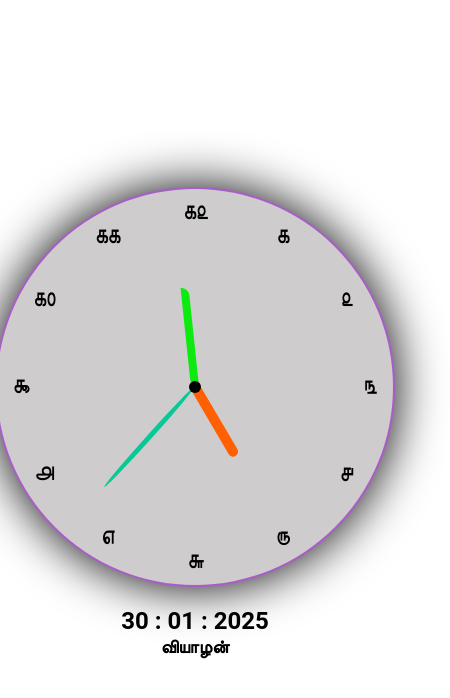
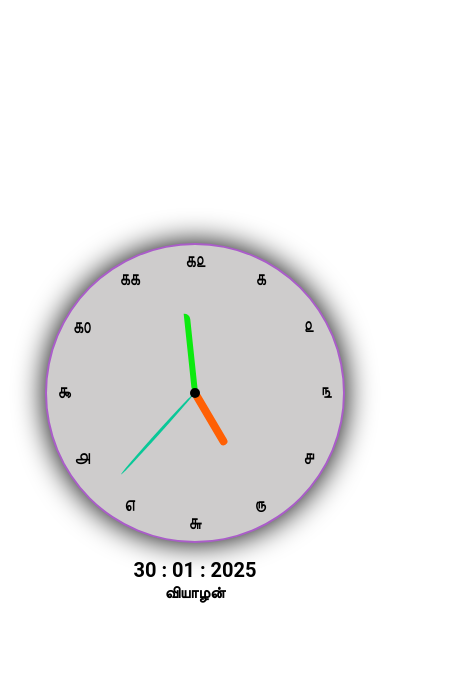
Before and after one commit to Tamilkumaran17/Tamizh_Clock, a plain HTML site: page index.html in a window 390 px wide. Shown: the whole page, 450 px wide, since content can reach past the window. Drawn offline with Linux system fonts and the light colour scheme.

Commit message:
mobile first css

```diff
--- a/style.css
+++ b/style.css
@@ -1,114 +1,137 @@
-*{
+* {
     margin: 0;
     padding: 0;
     box-sizing: border-box;
     font-family: sans-serif;
+}
 
-}
-body{
+body {
     display: flex;
     justify-content: center;
     align-items: center;
     min-height: 100vh;
-    /* background: rgb(19,17,52); */
-    /* background: linear-gradient(148deg, rgba(19,17,52,1) 0%, rgba(33,121,9,1) 56%, rgba(63,193,203,1) 100%); */
+    /* background: linear-gradient(148deg, rgba(19, 17, 52, 1) 0%, rgba(33, 121, 9, 1) 56%, rgba(63, 193, 203, 1) 100%); */
+    flex-direction: column;
+    text-align: center;
 }
 
-.container{
-
+.container {
     position: relative;
     display: flex;
     flex-direction: column;
     align-items: center;
-
 }
 
-.clock{
-    width: 400px;
-    height: 400px;
+.clock {
+    width: 300px;
+    height: 300px;
     border-radius: 50%;
     background-color: rgb(206, 204, 204);
-    border:2px solid rgba(147, 24, 200, 0.61);
-    box-shadow: 0px 0px 50px rgb(0, 0, 0);
+    border: 2px solid rgba(147, 24, 200, 0.61);
+    box-shadow: 0px 0px 30px rgb(0, 0, 0);
     display: flex;
     justify-content: center;
     align-items: center;
     position: relative;
-
 }
 
-.clock span{
+.clock span {
     position: absolute;
     transform: rotate(calc(30deg * var(--i)));
-    inset: 12px;
+    inset: 8px;
     text-align: center;
-
-}
-.clock span b{
-    transform: rotate(calc(-30deg *var(--i)));
-    display: inline-block;
-    font-size: 20px;
 }
 
-.clock::before{
+.clock span b {
+    transform: rotate(calc(-30deg * var(--i)));
+    display: inline-block;
+    font-size: 16px;
+}
+
+.clock::before {
     content: '';
     position: absolute;
-    width: 12px;
-    height: 12px;
+    width: 10px;
+    height: 10px;
     border-radius: 50%;
     background-color: #000000;
     z-index: 6;
 }
 
-.hand{
+.hand {
     position: absolute;
     display: flex;
     justify-content: center;
     align-items: flex-end;
-
 }
 
-.hand i{
+.hand i {
     position: absolute;
-    background-color : var(--clr);
-    width: 6px;
+    background-color: var(--clr);
+    width: 4px;
     height: var(--h);
-    border-radius: 8px;
+    border-radius: 6px;
 }
 
 #hour i {
-    background-color: var(--clr);
-    width: 10px;
-    height: 80px;
-    border-radius: 15px ;
+    width: 8px;
+    height: 60px;
+    border-radius: 12px;
 }
 
-
 #min i {
-    background-color: var(--clr);
-    width: 8px;
-    height: 100px;
-    border-radius: 0px 8px 0px 8px;
+    width: 6px;
+    height: 80px;
+    border-radius: 0px 6px 0px 6px;
 }
 
-
 #sec i {
-    background-color: var(--clr);
-    width:5px;
-    height: 135px;
+    width: 3px;
+    height: 110px;
     border-radius: 50%;
-    box-shadow: rgb(191, 19, 19);
 }
 
 #date {
-    margin-top: 20px;
-    font-size: 24px;
-    font-family:'InaiMathi', 'Tamil Sangam MN',
-    /* For iOS 3+ and Mac */ 'Nirmala UI', Latha, /* For Windows */ Bamini,
-    Roboto, /* For Android 4+ */ Noto, 'Noto Sans Tamil', /* For Ubuntu */
-      sans-serif; /* For Everything else */
+    margin-top: 15px;
+    font-size: 20px;
+    font-family: 'InaiMathi', 'Tamil Sangam MN', 'Nirmala UI', Latha, Bamini, Roboto, Noto, 'Noto Sans Tamil', sans-serif;
 }
+
 #tamilDay {
-    font-size: 18px;
+    font-size: 16px;
     font-family: 'Trebuchet MS', 'Lucida Sans Unicode', 'Lucida Grande', 'Lucida Sans', Arial, sans-serif;
 }
+
+/* Responsive for Tablets */
+@media (min-width: 600px) {
+    .clock {
+        width: 350px;
+        height: 350px;
+    }
+    .clock span b {
+        font-size: 18px;
+    }
+    #date {
+        font-size: 22px;
+    }
+    #tamilDay {
+        font-size: 18px;
+    }
+}
+
+/* Responsive for Larger Screens */
+@media (min-width: 768px) {
+    .clock {
+        width: 400px;
+        height: 400px;
+    }
+    .clock span b {
+        font-size: 20px;
+    }
+    #date {
+        font-size: 24px;
+    }
+    #tamilDay {
+        font-size: 20px;
+    }
+}
```
